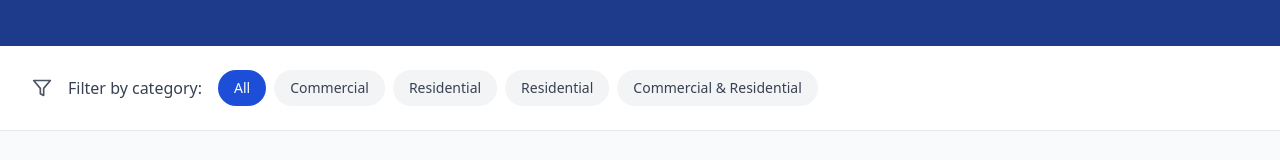
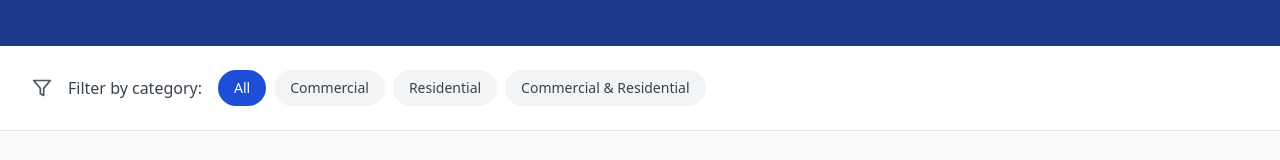
Before and after one commit to pavanchute/phd_website, a React (Vite) app: page /projects in a window 1280 px wide. Shown: the part 288-448 px from the top of the page. Built offline with nearby package versions, Linux system fonts and the light colour scheme.

Commit message:
Fixing error

```diff
--- a/src/pages/AllProjects.tsx
+++ b/src/pages/AllProjects.tsx
@@ -131,7 +131,7 @@ const AllProjects = () => {
 
   // Build categories from data
   const categories = useMemo(() => {
-    const set = new Set<string>(projects.map(p => p.category));
+    const set = new Set<string>(projects.map(p => p.category.trim()));
     return ['All', ...Array.from(set)];
   }, [projects]);
 
@@ -146,7 +146,7 @@ const AllProjects = () => {
 
   const filteredProjects = selectedCategory === 'All'
     ? projects
-    : projects.filter(project => project.category === selectedCategory);
+    : projects.filter(project => project.category.trim() === selectedCategory);
 
   return (
     <div className="min-h-screen bg-gray-50">
```
